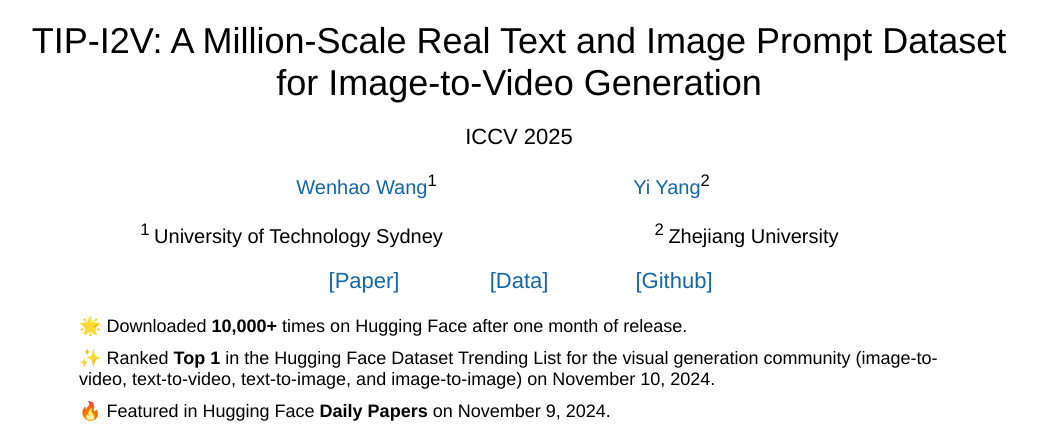
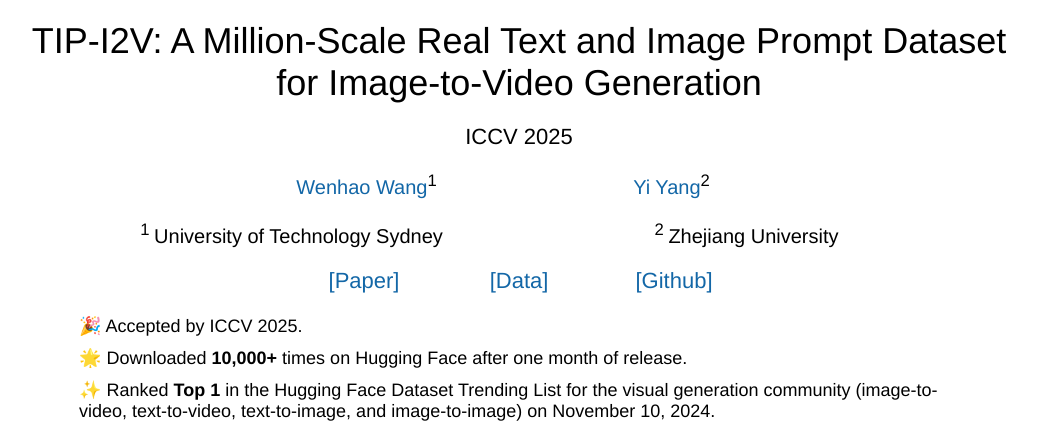
Before and after one commit to tip-i2v/tip-i2v.github.io, a plain HTML site: page index.html in a window 1280 px wide. Shown: the top 429 px of the page, without its empty margins (121-1158 px from the left). Drawn offline with Linux system fonts and the light colour scheme; a script that the page names is missing.

Commit message:
Update index.html

```diff
--- a/index.html
+++ b/index.html
@@ -43,6 +43,7 @@
 
     <br><br>
     <div style="text-align: center; width: 80%; margin: 0 auto;">
+          <p>🎉 Accepted by ICCV 2025.</p>
           <p>🌟 Downloaded <strong>10,000+</strong> times on Hugging Face after one month of release.</p>
           <p>✨ Ranked <strong>Top 1</strong> in the Hugging Face Dataset Trending List for the visual generation community (image-to-video, text-to-video, text-to-image, and image-to-image) on November 10, 2024.</p>
           <p>🔥 Featured in Hugging Face <strong>Daily Papers</strong> on November 9, 2024.</p>
```
